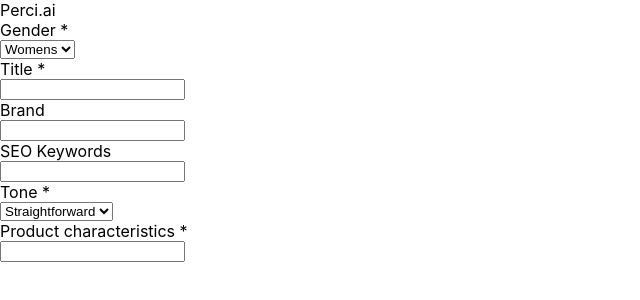
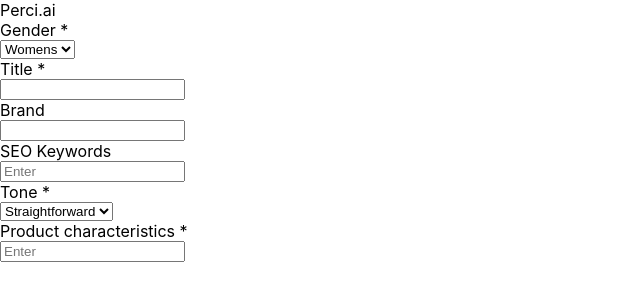
Before and after one commit to lennox-davidlevy/perci_form, a React (Create React App) app: page / in a window 1280 px wide. Shown: the top 300 px of the page, without its empty margins (0-640 px from the left). Built offline with nearby package versions, Linux system fonts and the light colour scheme.

Commit message:
form completed

```diff
--- a/src/Components/InputForm.js
+++ b/src/Components/InputForm.js
@@ -5,15 +5,43 @@
     title: '',
     brand: '',
     tone: 'Straightforward',
-    characteristics: [],
-    seo: [],
+    seo_text: '',
+    characteristic_text: '',
+    characteristic: new Set(),
+    seo: new Set(),
   });
+
   const handleChange = (e) => {
     const { name, value } = e.target;
     setFormValues((prevValues) => {
       return { ...prevValues, [name]: value };
     });
   };
+
+  const handleAddToSet = (name, value) => {
+    const newSet = new Set(formValues[name]).add(value);
+    setFormValues((prevValues) => {
+      return { ...prevValues, [name]: newSet };
+    });
+  };
+
+  const handleDeleteFromSet = (name, value) => {
+    const newSet = new Set(formValues[name]);
+    newSet.delete(value);
+    setFormValues((prevValues) => {
+      return { ...prevValues, [name]: newSet };
+    });
+  };
+
+  const handleKeyDown = (e) => {
+    if (e.key !== 'Enter') return;
+    const { value, name } = e.target;
+    handleAddToSet(name.split('_')[0], value.toLowerCase());
+    setFormValues((prevValues) => {
+      return { ...prevValues, [name]: '' };
+    });
+  };
+
   return (
     <div className="form_container">
       <form>
@@ -45,7 +73,24 @@
           onChange={handleChange}
         />
         <label htmlFor="seo_input">SEO Keywords</label>
-        <input type="text" id="seo_input" />
+        <input
+          type="text"
+          id="seo_input"
+          value={formValues.seo_text}
+          onChange={handleChange}
+          name="seo_text"
+          onKeyDown={handleKeyDown}
+          placeholder="Enter"
+        />
+        {[...formValues.seo].map((item) => (
+          <div
+            className="seo_items"
+            key={item}
+            onClick={() => handleDeleteFromSet('seo', item)}
+          >
+            {item}
+          </div>
+        ))}
         <label htmlFor="tone_select">Tone *</label>
         <select
           name="tone"
@@ -61,7 +106,24 @@
           <option value="Romantic">Romantic</option>
         </select>
         <label htmlFor="characteristics_input">Product characteristics *</label>
-        <input type="text" id="characteristics_input" />
+        <input
+          name="characteristic_text"
+          type="text"
+          id="characteristics_input"
+          onKeyDown={handleKeyDown}
+          value={formValues.characteristic_text}
+          onChange={handleChange}
+          placeholder="Enter"
+        />
+        {[...formValues.characteristic].map((item) => (
+          <div
+            className="characteristic_items"
+            key={item}
+            onClick={() => handleDeleteFromSet('characteristic', item)}
+          >
+            {item}
+          </div>
+        ))}
       </form>
     </div>
   );
```
Also changed, not shown: src/utilities.js (added).
